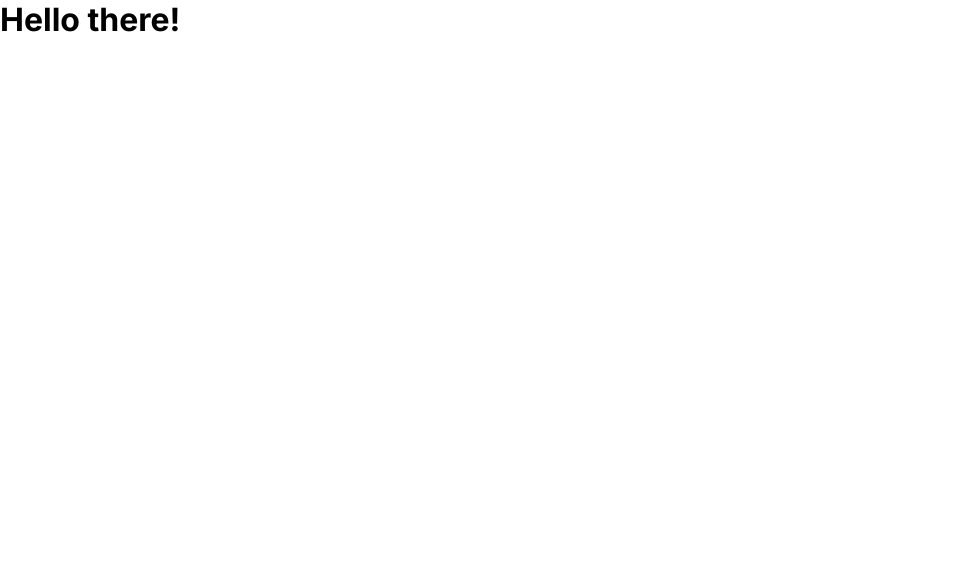
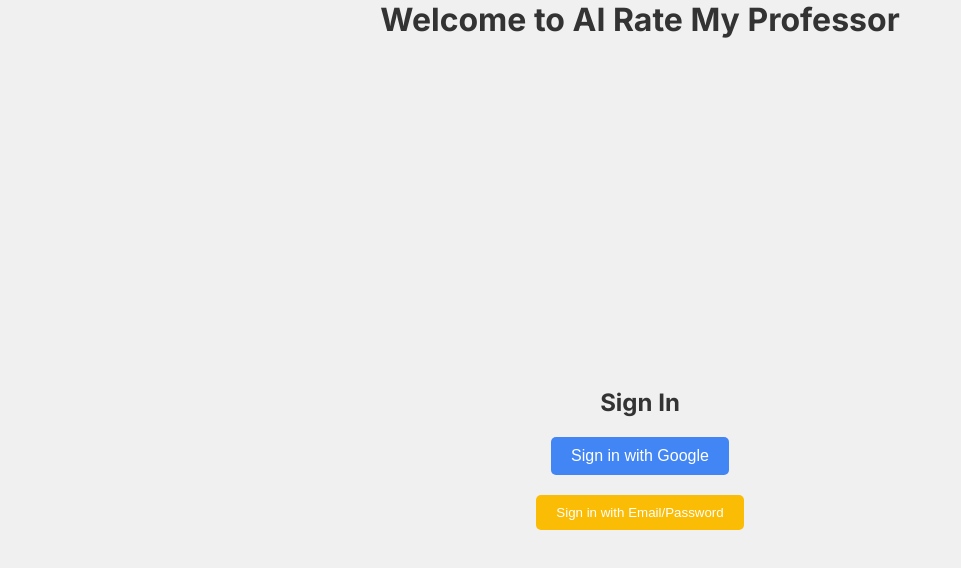
Before and after one commit to Manizha-khorram/AI-Rate-MyProfessor, a Next.js app: page / in a window 1280 px wide. Shown: the top 568 px of the page, without its empty margins (0-961 px from the left). Built offline with nearby package versions, Linux system fonts and the light colour scheme; no server answers.

Commit message:
Gmail and SignIn Auth

```diff
--- /dev/null
+++ b/app/components/App.js
@@ -0,0 +1,107 @@
+// App.js
+"use client";
+import { useEffect, useState } from 'react';
+import { onAuthStateChanged, signOut as firebaseSignOut } from 'firebase/auth';
+import { auth } from '../firebaseConfig';
+import SignIn from './SignIn'; // Ensure this path is correct
+
+const App = () => {
+  const [user, setUser] = useState(null);
+
+  useEffect(() => {
+    const unsubscribe = onAuthStateChanged(auth, (user) => {
+      if (user) {
+        setUser(user);
+        console.log('User logged in:', user);
+      } else {
+        setUser(null);
+        console.log('User not logged in');
+      }
+    });
+
+    return () => unsubscribe();
+  }, []);
+
+  const handleSignOut = async () => {
+    try {
+      await firebaseSignOut(auth);
+      setUser(null); // Clear user state
+      console.log('User signed out');
+    } catch (error) {
+      console.error('Error signing out:', error);
+    }
+  };
+
+  return (
+    <div style={appContainerStyle}>
+      <h1 style={headerStyle}>Welcome to AI Rate My Professor</h1>
+      {user ? (
+        <div style={profileContainerStyle}>
+          <h2 style={profileGreetingStyle}>Welcome, {user.displayName || 'User'}!</h2>
+          {user.photoURL && <img src={user.photoURL} alt="User profile" style={profileImageStyle} />}
+          <p style={profileEmailStyle}>Email: {user.email}</p>
+          <button onClick={handleSignOut} style={signOutButtonStyle}>
+            Sign Out
+          </button>
+        </div>
+      ) : (
+        <SignIn onSignIn={(user) => setUser(user)} />
+      )}
+    </div>
+  );
+};
+
+// Styling for the app component
+const appContainerStyle = {
+  display: 'flex',
+  flexDirection: 'column',
+  alignItems: 'center',
+  justifyContent: 'center',
+  minHeight: '100vh',
+  backgroundColor: '#f0f0f0',
+  color: '#333',
+  textAlign: 'center',
+};
+
+const headerStyle = {
+  marginBottom: '20px',
+};
+
+const profileContainerStyle = {
+  display: 'flex',
+  flexDirection: 'column',
+  alignItems: 'center',
+  justifyContent: 'center',
+  backgroundColor: '#fff',
+  padding: '20px',
+  borderRadius: '10px',
+  boxShadow: '0 4px 8px rgba(0, 0, 0, 0.1)',
+};
+
+const profileGreetingStyle = {
+  marginBottom: '10px',
+};
+
+const profileImageStyle = {
+  width: '100px',
+  height: '100px',
+  borderRadius: '50%',
+  marginBottom: '10px',
+};
+
+const profileEmailStyle = {
+  marginBottom: '20px',
+};
+
+const signOutButtonStyle = {
+  padding: '10px 20px',
+  fontSize: '16px',
+  border: 'none',
+  borderRadius: '5px',
+  backgroundColor: '#d9534f',
+  color: '#fff',
+  cursor: 'pointer',
+  transition: 'background-color 0.3s ease',
+};
+
+export default App;
--- /dev/null
+++ b/app/components/SignIn.js
@@ -0,0 +1,128 @@
+// SignIn.js
+"use client";
+import { useState } from 'react';
+import { signInWithPopup, GoogleAuthProvider, signInWithEmailAndPassword } from 'firebase/auth';
+import { auth } from '../firebaseConfig'; // Ensure this path is correct
+
+const SignIn = ({ onSignIn }) => {
+  const [email, setEmail] = useState('');
+  const [password, setPassword] = useState('');
+  const [isEmailSignIn, setIsEmailSignIn] = useState(false);
+
+  const handleGoogleSignIn = async () => {
+    const provider = new GoogleAuthProvider();
+    try {
+      const result = await signInWithPopup(auth, provider);
+      console.log('User signed in with Google:', result.user);
+      onSignIn(result.user);
+    } catch (error) {
+      console.error('Error signing in with Google:', error);
+    }
+  };
+
+  const handleEmailSignIn = async (event) => {
+    event.preventDefault();
+    try {
+      const userCredential = await signInWithEmailAndPassword(auth, email, password);
+      console.log('User signed in with Email/Password:', userCredential.user);
+      onSignIn(userCredential.user);
+    } catch (error) {
+      console.error('Error signing in with Email/Password:', error);
+    }
+  };
+
+  return (
+    <div style={signInContainerStyle}>
+      <h2 style={headingStyle}>Sign In</h2>
+      {!isEmailSignIn ? (
+        <button onClick={handleGoogleSignIn} style={signInButtonStyle}>
+          Sign in with Google
+        </button>
+      ) : (
+        <form onSubmit={handleEmailSignIn} style={formStyle}>
+          <input
+            type="email"
+            placeholder="Email"
+            value={email}
+            onChange={(e) => setEmail(e.target.value)}
+            required
+            style={inputStyle}
+          />
+          <input
+            type="password"
+            placeholder="Password"
+            value={password}
+            onChange={(e) => setPassword(e.target.value)}
+            required
+            style={inputStyle}
+          />
+          <button type="submit" style={signInButtonStyle}>
+            Sign In
+          </button>
+        </form>
+      )}
+      <button
+        onClick={() => setIsEmailSignIn(!isEmailSignIn)}
+        style={toggleButtonStyle}
+      >
+        {isEmailSignIn ? 'Sign in with Google' : 'Sign in with Email/Password'}
+      </button>
+    </div>
+  );
+};
+
+// Styling for the sign-in component
+const signInContainerStyle = {
+  display: 'flex',
+  flexDirection: 'column',
+  alignItems: 'center',
+  justifyContent: 'center',
+  height: '100vh',
+  backgroundColor: '#f0f0f0',
+  color: '#333',
+  textAlign: 'center',
+};
+
+const headingStyle = {
+  marginBottom: '20px',
+};
+
+const signInButtonStyle = {
+  padding: '10px 20px',
+  fontSize: '16px',
+  border: 'none',
+  borderRadius: '5px',
+  backgroundColor: '#4285F4',
+  color: '#fff',
+  cursor: 'pointer',
+  transition: 'background-color 0.3s ease',
+  marginBottom: '10px',
+};
+
+const formStyle = {
+  display: 'flex',
+  flexDirection: 'column',
+  alignItems: 'center',
+  width: '300px',
+  marginTop: '20px',
+};
+
+const inputStyle = {
+  margin: '5px 0',
+  padding: '10px',
+  borderRadius: '5px',
+  border: '1px solid #ccc',
+  width: '100%',
+};
+
+const toggleButtonStyle = {
+  marginTop: '10px',
+  backgroundColor: '#fbbc05',
+  color: 'white',
+  padding: '10px 20px',
+  border: 'none',
+  borderRadius: '5px',
+  cursor: 'pointer',
+};
+
+export default SignIn;
--- /dev/null
+++ b/app/firebaseConfig.js
@@ -0,0 +1,33 @@
+import { initializeApp } from 'firebase/app';
+import { getAuth, GoogleAuthProvider } from 'firebase/auth';
+import { getAnalytics, isSupported } from 'firebase/analytics';
+
+// Your web app's Firebase configuration
+const firebaseConfig = {
+  apiKey: "AIzaSyC8PHzTsNYt78Qn_0f3feZo3PGctkb-gR4",
+  authDomain: "ai-rate-myprofessor.firebaseapp.com",
+  projectId: "ai-rate-myprofessor",
+  storageBucket: "ai-rate-myprofessor.appspot.com",
+  messagingSenderId: "124552038187",
+  appId: "1:124552038187:web:f53c3199f3fa87c5c6e76e",
+  measurementId: "G-RC079LG481"
+};
+
+// Initialize Firebase
+const app = initializeApp(firebaseConfig);
+const auth = getAuth(app);
+const provider = new GoogleAuthProvider();
+
+// Conditionally initialize Firebase Analytics
+let analytics;
+if (typeof window !== 'undefined') {
+  isSupported().then(supported => {
+    if (supported) {
+      analytics = getAnalytics(app);
+    }
+  }).catch(err => {
+    console.error("Error initializing analytics:", err);
+  });
+}
+
+export { auth, provider, analytics };
--- a/app/page.js
+++ b/app/page.js
@@ -1,6 +1,12 @@
-import Image from "next/image";
-import styles from "./page.module.css";
+// import Image from "next/image";
+// import styles from "./page.module.css";
+
+// export default function Home() {
+//   return <h1>Hello there!</h1>;
+// }
+// page.js
+import App from './components/App';
 
 export default function Home() {
-  return <h1>Hello there!</h1>;
+  return <App />;
 }
```
Also changed, not shown: 1 other file (tests, documents, lock files or other folders).
